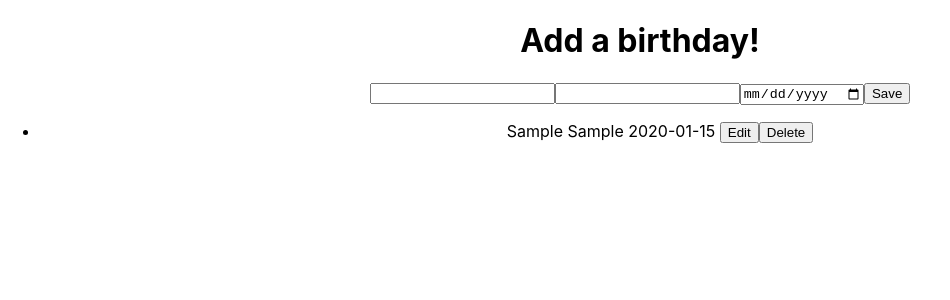
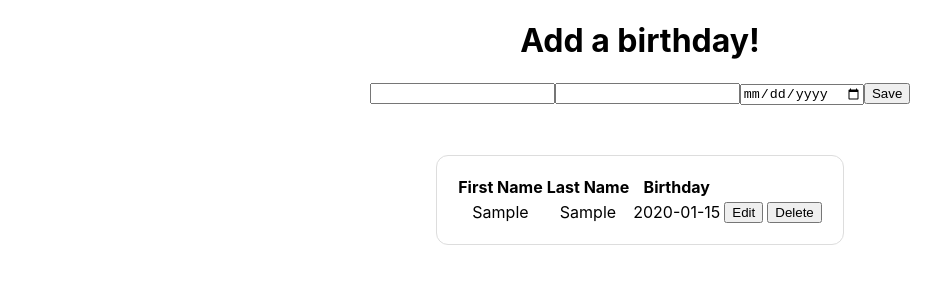
Before and after one commit to lukadimnik/birthday-memorizer, a React (Create React App) app: page / in a window 1280 px wide. Both pictures are taken after typing "Sample", "Sample", "2020-01-15" into the empty fields and a click on the button "Save". Shown: the top 300 px of the page, without its empty margins (0-950 px from the left). Built offline with nearby package versions, Linux system fonts and the light colour scheme; no server answers.

Commit message:
Display birthdays in a table isntead of a ul

```diff
--- a/src/App.css
+++ b/src/App.css
@@ -28,6 +28,19 @@
   color: #61dafb;
 }
 
+.tableContainer {
+  display: flex;
+  align-items: center;
+  justify-content: center;
+  margin-top: 50px;
+}
+
+table {
+  border: 1px solid #ddd;
+  padding: 18px;
+  border-radius: 12px;
+}
+
 @keyframes App-logo-spin {
   from {
     transform: rotate(0deg);
--- a/src/components/BirthdayList.js
+++ b/src/components/BirthdayList.js
@@ -18,8 +18,15 @@ const BirthdayList = (props) => {
     ));
 
   return (
-    <div>
-      <ul>{listOfBirthdays}</ul>
+    <div className='tableContainer'>
+      <table>
+        <thead>
+          <th>First Name</th>
+          <th>Last Name</th>
+          <th>Birthday</th>
+        </thead>
+        <tbody>{listOfBirthdays}</tbody>
+      </table>
     </div>
   );
 };
--- a/src/components/BirthdayListItem.js
+++ b/src/components/BirthdayListItem.js
@@ -19,10 +19,17 @@ const BirthdayListItem = (props) => {
   };
 
   return (
-    <li>
-      {`${props.firstName} ${props.lastName} ${props.birthday}   `}
-      <button onClick={closeModalHandler}>Edit</button>
-      <button onClick={deleteBirthdayHandler}>Delete</button>
+    <tr>
+      <td>{props.firstName}</td>
+      <td>{props.lastName}</td>
+      <td>{props.birthday}</td>
+      <td>
+        <button onClick={closeModalHandler}>Edit</button>
+      </td>
+      <td>
+        <button onClick={deleteBirthdayHandler}>Delete</button>
+      </td>
+
       {showModal && (
         <Modal closeModal={closeModalHandler}>
           <EditBirthdayModal
@@ -32,7 +39,7 @@ const BirthdayListItem = (props) => {
           />
         </Modal>
       )}
-    </li>
+    </tr>
   );
 };
 
```
